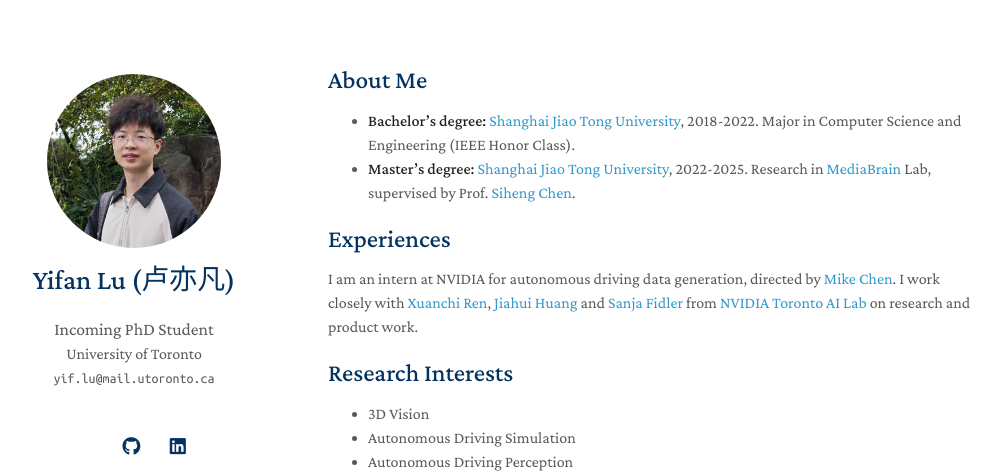
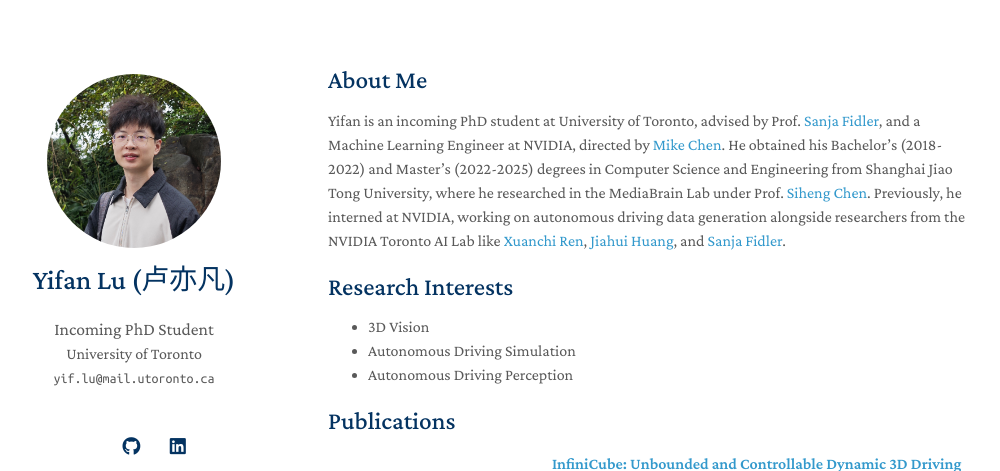
Before and after one commit to yifanlu0227/yifanlu0227.github.io, a Jekyll site: the page built from index.md, in a window 1280 px wide and 900 px high, cut to the strip 0-471 px from the top of the window. Shown: the whole strip, without its empty margins (142-1142 px from the left). Built offline with Jekyll 4.4.1, drawn with Linux system fonts in a browser that asks for light colours; nearby versions of some CDN libraries; a style sheet for code colours, icons or effects is not loaded; our own code applies the rules of GitHub Pages for plain Markdown files.

Commit message:
Update index.md

```diff
--- a/index.md
+++ b/index.md
@@ -3,11 +3,9 @@
 ---
 
 ## About Me
-- **Bachelor's degree:** [Shanghai Jiao Tong University](https://en.sjtu.edu.cn/), 2018-2022. Major in Computer Science and Engineering (IEEE Honor Class).
-- **Master's degree:** [Shanghai Jiao Tong University](https://en.sjtu.edu.cn/), 2022-2025. Research in [MediaBrain](https://mediabrain.sjtu.edu.cn/) Lab, supervised by Prof. [Siheng Chen](https://siheng-chen.github.io/).
-
-## Experiences
-I am an intern at NVIDIA for autonomous driving data generation, directed by [Mike Chen](https://www.linkedin.com/in/nvidia-mikechen/). I work closely with [Xuanchi Ren](https://xuanchiren.com/), [Jiahui Huang](https://huangjh-pub.github.io/) and [Sanja Fidler](https://www.cs.utoronto.ca/~fidler/) from [NVIDIA Toronto AI Lab](https://nv-tlabs.github.io/) on research and product work.
+Yifan is an incoming PhD student at University of Toronto, advised by Prof. [Sanja Fidler](https://www.cs.utoronto.ca/~fidler/), and a Machine Learning Engineer at NVIDIA, directed by [Mike Chen](https://www.linkedin.com/in/nvidia-mikechen/).
+He obtained his Bachelor’s (2018-2022) and Master’s (2022-2025) degrees in Computer Science and Engineering from Shanghai Jiao Tong University, where he researched in the MediaBrain Lab under Prof. [Siheng Chen](https://siheng-chen.github.io/).
+Previously, he interned at NVIDIA, working on autonomous driving data generation alongside researchers from the NVIDIA Toronto AI Lab like [Xuanchi Ren](https://xuanchiren.com/), [Jiahui Huang](https://huangjh-pub.github.io/), and [Sanja Fidler](https://www.cs.utoronto.ca/~fidler/).
 
 ## Research Interests
 
```
